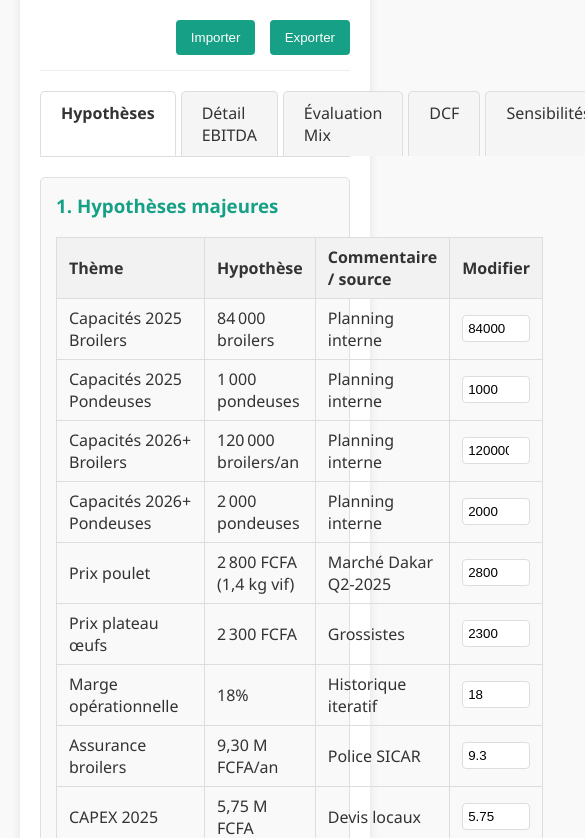
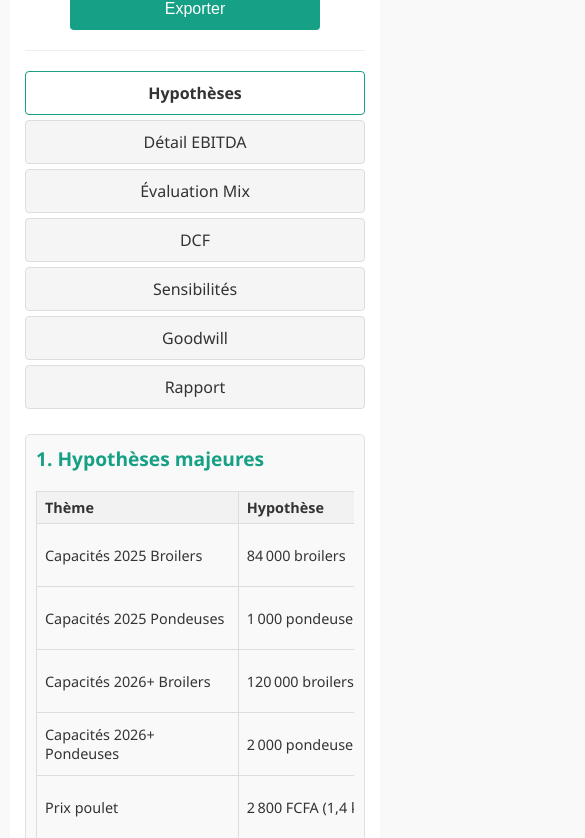
Before and after one commit to Zalint/MataPoulet, a plain HTML site: page index.html in a window 390 px wide. Shown: the part 159-997 px from the top of the page, 585 px wide, since content can reach past the window. Drawn offline with Linux system fonts and the light colour scheme.

Commit message:
ui phone

```diff
--- a/index.html
+++ b/index.html
@@ -2,7 +2,7 @@
 <html lang="fr">
 <head>
     <meta charset="UTF-8">
-    <meta name="viewport" content="width=device-width, initial-scale=1.0">
+    <meta name="viewport" content="width=device-width, initial-scale=1.0, maximum-scale=1.0, user-scalable=no">
     <title>Évaluation Mata Volaille</title>
     <script>
         // Définition de la fonction openTab globalement dès le début
@@ -44,6 +44,7 @@
             display: flex;
             margin-bottom: 20px;
             border-bottom: 1px solid #ddd;
+            flex-wrap: wrap;
         }
         .tab {
             padding: 10px 20px;
@@ -53,6 +54,7 @@
             border-bottom: none;
             border-radius: 5px 5px 0 0;
             margin-right: 5px;
+            margin-bottom: 5px;
         }
         .tab.active {
             background-color: white;
@@ -127,6 +129,105 @@
         .chart-container {
             height: 300px;
             margin: 20px 0;
+        }
+
+        /* Règles responsive pour mobiles */
+        @media (max-width: 768px) {
+            body {
+                padding: 10px;
+            }
+            .container {
+                padding: 15px;
+                border-radius: 0;
+                box-shadow: none;
+                margin: 0;
+            }
+            h1 {
+                font-size: 1.5rem;
+                text-align: center;
+            }
+            h2, h3 {
+                font-size: 1.2rem;
+            }
+            .tabs {
+                flex-direction: column;
+                border-bottom: none;
+            }
+            .tab {
+                border-radius: 4px;
+                margin-right: 0;
+                margin-bottom: 5px;
+                border: 1px solid #ddd;
+                text-align: center;
+            }
+            .tab.active {
+                border-bottom: 1px solid #16a085;
+                border-color: #16a085;
+            }
+            .section {
+                padding: 10px;
+                margin-bottom: 15px;
+            }
+            /* Tableau responsive */
+            .table-container {
+                width: 100%;
+                overflow-x: auto;
+                -webkit-overflow-scrolling: touch;
+                margin-bottom: 15px;
+            }
+            table {
+                min-width: 500px; /* Forcer la largeur minimum pour permettre le défilement */
+            }
+            th, td {
+                padding: 6px 8px;
+                font-size: 0.9rem;
+            }
+            #hypothesesTable th:nth-child(3),
+            #hypothesesTable td:nth-child(3) {
+                display: none; /* Masquer la colonne commentaires sur mobile */
+            }
+            /* Ajustement des entrées */
+            .form-group {
+                display: flex;
+                flex-direction: column;
+                margin-bottom: 15px;
+            }
+            input, select {
+                font-size: 16px; /* Éviter le zoom sur mobile */
+                padding: 8px;
+                height: 40px; /* Plus grande zone tactile */
+            }
+            input[type="number"] {
+                max-width: 120px;
+                margin: 5px 0;
+            }
+            /* Boutons plus grands pour mobile */
+            button {
+                padding: 12px 20px;
+                width: 100%;
+                max-width: 250px;
+                font-size: 16px;
+                margin: 10px auto;
+                display: block;
+            }
+            /* Présentation verticale pour certains éléments */
+            .controls {
+                text-align: center;
+                display: flex;
+                flex-direction: column;
+                align-items: center;
+            }
+            .controls button {
+                margin: 5px auto;
+            }
+            /* Améliorations infobox */
+            .info-box {
+                padding: 10px !important;
+            }
+            /* Amélioration résultats */
+            .result-box {
+                padding: 10px;
+            }
         }
     </style>
 </head>
@@ -156,6 +257,7 @@
         <div id="hypotheses" class="tab-content active">
             <div class="section">
                 <h3>1. Hypothèses majeures</h3>
+                <div class="table-container">
                 <table id="hypothesesTable">
                     <tr>
                         <th width="30%">Thème</th>
@@ -293,6 +395,7 @@
                         <td><input type="number" id="weightEquity" value="70" min="0" max="100" step="1" onchange="updateMixWeights()"></td>
                     </tr>
                 </table>
+                </div>
             </div>
         </div>
 
@@ -311,6 +414,7 @@
                     </select>
                 </div>
 
+                <div class="table-container">
                 <table id="ebitdaDetailTable">
                     <thead>
                         <tr><th>Élément</th><th>Calcul / Valeur</th><th>Résultat (M FCFA)</th></tr>
@@ -327,6 +431,7 @@
                         <tr style="background-color: #e0f2f1;"><td><strong>EBITDA Net (Année <span class="selectedYear"></span>)</strong></td><td>EBITDA Brut - Assurance</td><td id="detailEbitdaNetValue" class="highlight" style="font-size: 1.1em;"></td></tr>
                      </tbody>
                 </table>
+                </div>
             </div>
         </div>
         <!-- Fin Nouvel onglet Détail EBITDA -->
@@ -335,6 +440,7 @@
         <div id="mix" class="tab-content">
             <div class="section">
                 <h3>Évaluation "Mix Actif / Multiple"</h3>
+                <div class="table-container">
                 <table>
                     <tr>
                         <th>Élément</th>
@@ -367,6 +473,7 @@
                         <td id="mixValue" class="highlight"></td>
                     </tr>
                 </table>
+                </div>
 
                 <div class="result-box">
                     <h3>Valeur finale - Mix Actif/Multiple</h3>
@@ -380,6 +487,7 @@
         <div id="dcf" class="tab-content">
             <div class="section">
                 <h3>États financiers 2025-2029 et DCF</h3>
+                <div class="table-container">
                 <table>
                     <tr>
                         <th>Année</th>
@@ -400,8 +508,10 @@
                         <!-- Dynamically filled by JavaScript -->
                     </tbody>
                 </table>
+                </div>
 
                 <h3>Calcul DCF</h3>
+                <div class="table-container">
                 <table>
                     <tr>
                         <th>Année</th>
@@ -443,6 +553,7 @@
                         <td id="equityDCFValue" class="highlight"></td>
                     </tr>
                 </table>
+                </div>
 
                 <div class="result-box">
                     <h3>Valeur finale - DCF</h3>
@@ -456,6 +567,7 @@
         <div id="sensibilite" class="tab-content">
             <div class="section">
                 <h3>Analyse de sensibilité</h3>
+                <div class="table-container">
                 <table>
                     <tr>
                         <th>Scénario</th>
@@ -482,6 +594,7 @@
                         <td id="effetBFR"></td>
                     </tr>
                 </table>
+                </div>
             </div>
 
             <div class="section">
@@ -513,6 +626,7 @@
                     <label for="goodwillRate">Taux de Goodwill (%):</label>
                     <input type="number" id="goodwillRate" value="50" step="0.1" min="0" onchange="updateValuation()" style="width: 100px; display: inline-block; margin-left: 10px;">
                 </div>
+                <div class="table-container">
                 <table>
                     <tr>
                         <th>Méthode</th>
@@ -530,6 +644,7 @@
                         <td id="dcfValueGW" class="highlight"></td>
                     </tr>
                 </table>
+                </div>
                 <div class="result-box">
                     <h3>Valeurs finales ajustées par le Goodwill</h3>
                     <p>Valeur Mixte ajustée: <span id="mixFinalValueGW" class="highlight"></span></p>
@@ -547,6 +662,7 @@
                 <button id="exportReportBtn" style="margin: 10px auto; display: block;">Télécharger le Rapport (TXT)</button> <!-- Bouton Télécharger Rapport -->
 
                 <h3>1. Hypothèses majeures</h3>
+                <div class="table-container">
                 <table id="reportHypothesesTable">
                     <thead><tr><th>Thème</th><th>Hypothèse</th><th>Commentaire / source</th></tr></thead>
                     <tbody>
@@ -567,8 +683,10 @@
                         <tr><td>Dette actionnaire / Trésorerie</td><td id="reportDetteTreso"></td><td></td></tr>
                      </tbody>
                 </table>
+                </div>
 
                 <h3>2. CAPEX initial 2025 – <span id="reportCapexTotalF"></span> FCFA</h3>
+                <div class="table-container">
                 <table>
                      <thead><tr><th>Poste</th><th>Qté</th><th>Prix unitaire</th><th>Montant (F)</th></tr></thead>
                      <tbody>
@@ -580,9 +698,11 @@
                         <tr><td><strong>Total CAPEX 2025</strong></td><td></td><td></td><td id="reportCapexDetailTotal"><strong>5 750 000</strong></td></tr>
                      </tbody>
                 </table>
+                </div>
                 <p><em>Note: Détails CAPEX basés sur les informations initiales fournies, la valeur totale est dynamique.</em></p>
 
                 <h3>3. BFR cible 30 jours (année 2026) - <span id="reportBFRTotal"></span> M FCFA</h3>
+                <div class="table-container">
                 <table>
                      <thead><tr><th>Composante</th><th>Montant (M FCFA)</th></tr></thead>
                      <tbody>
@@ -593,10 +713,12 @@
                         <tr><td><strong>BFR cible</strong></td><td id="reportBFRDetailTotal"><strong>39,64</strong></td></tr>
                     </tbody>
                 </table>
+                </div>
                 <p>Δ BFR 2025 = <span id="reportBFRDetailDelta"></span> M FCFA</p>
                 <p><em>Note: Détails BFR basés sur les informations initiales fournies, la valeur totale et le delta 2025 sont dynamiques.</em></p>
 
                 <h3>4. États financiers 2025-2029 (FCF)</h3>
+                <div class="table-container">
                 <table id="reportFCFTable">
                      <thead>
                         <tr><th>Année</th><th>CA (M)</th><th>EBITDA</th><th>- Assurance</th><th>EBITDA net</th><th>D&A</th><th>EBIT</th><th>IS 30%</th><th>NOPAT</th><th>+ D&A</th><th>- CAPEX</th><th>- Δ BFR</th><th>FCF (M)</th></tr>
@@ -605,8 +727,10 @@
                          <!-- Rempli par JS -->
                      </tbody>
                 </table>
+                </div>
 
                 <h3>5. Valuation par Discounted Cash Flow</h3>
+                <div class="table-container">
                 <table id="reportDCFCalcTable">
                      <thead><tr><th>Année</th><th>FCF (M)</th><th>Facteur <span id="reportDCFWaccFactor"></span>%</th><th>VA (M)</th></tr></thead>
                      <tbody id="reportDCFCalcTableBody">
@@ -620,8 +744,10 @@
                          <tr><td colspan="3">Equity DCF <span id="reportDCFEquityCalcDetail"></span></td><td id="reportDCFEquity" class="highlight"></td></tr>
                      </tfoot>
                 </table>
+                </div>
 
                 <h3>6. Valuation « Mix Actif / Multiple »</h3>
+                <div class="table-container">
                  <table>
                     <thead><tr><th>Élément</th><th>Calcul</th><th>Valeur (M FCFA)</th></tr></thead>
                     <tbody>
@@ -632,8 +758,10 @@
                         <tr><td>Mix (<span id="reportMixRatioDisplay"></span>)</td><td id="reportMixFinalCalc"></td><td id="reportMixFinalValue" class="highlight"></td></tr>
                     </tbody>
                 </table>
+                </div>
 
                 <h3>7. Comparatif final</h3>
+                <div class="table-container">
                  <table>
                     <thead><tr><th>Méthode</th><th>Valeur centrale (M FCFA)</th><th>Fourchette</th></tr></thead>
                     <tbody>
@@ -641,9 +769,11 @@
                         <tr><td>DCF (WACC <span id="reportCompareDCFWacc"></span>%)</td><td id="reportCompareDCFValue"></td><td id="reportCompareDCFRange"></td></tr>
                      </tbody>
                 </table>
+                </div>
                 <p><strong>Fourchette de négociation suggérée : <span id="reportSuggestRange" class="highlight"></span> M FCFA</strong></p>
 
                 <h3>8. Sensibilités clefs</h3>
+                <div class="table-container">
                 <table id="reportSensitivityTable">
                     <thead><tr><th>Scénario</th><th>Δ EBITDA (M)</th><th>Effet Mix</th><th>Effet DCF</th></tr></thead>
                     <tbody>
@@ -652,6 +782,7 @@
                         <tr><td>Crédit fournisseur 45 j (BFR – 8 M)</td><td>—</td><td>—</td><td id="reportSensEffetBFR"></td></tr>
                      </tbody>
                 </table>
+                </div>
 
                 <h3>Conclusion</h3>
                 <p>En tenant compte :</p>
```
